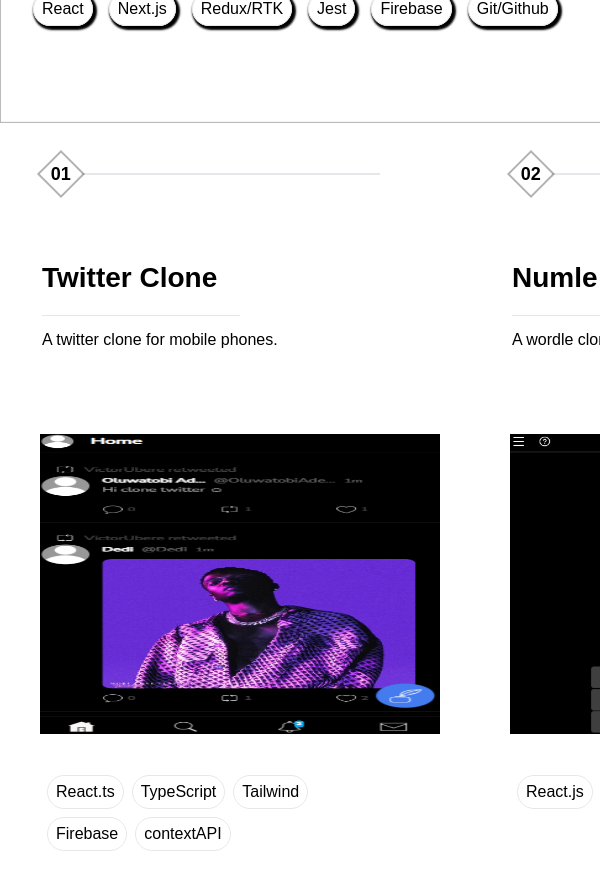
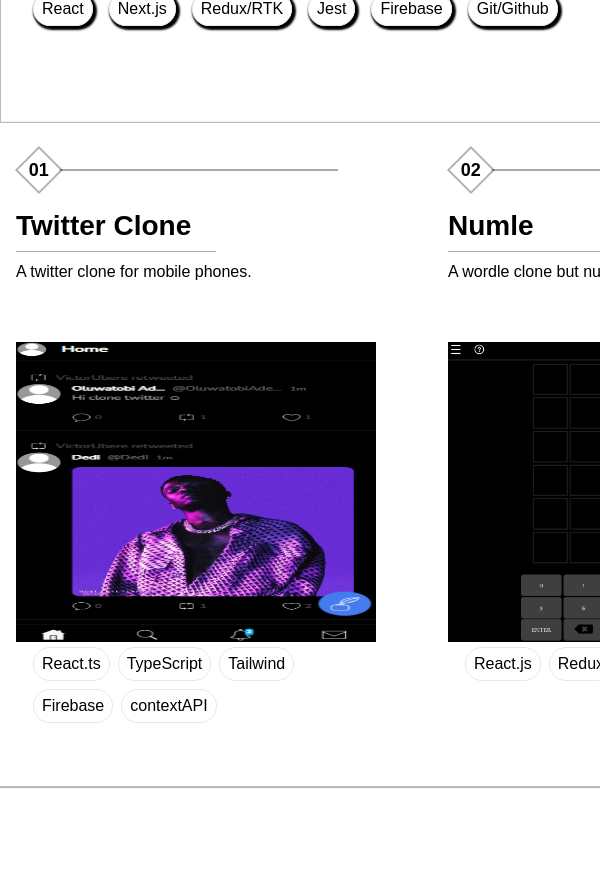
Before and after one commit to Vubere/portfolio, a Next.js app: page / in a window 600 px wide. Shown: the part 1020-1909 px from the top of the page. After the commit the page ends 1806 px from the top, so only its background shows below. Built offline with nearby package versions, Linux system fonts and the light colour scheme; a web font is replaced by a local one.

Commit message:
style fix

```diff
--- a/components/home/Projects.jsx
+++ b/components/home/Projects.jsx
@@ -1,4 +1,3 @@
-import { useState, keygen } from "react";
 import Image from "next/image";
 import { motion } from "framer-motion";
 import { useCloseOnBlur } from "../../hooks/useCloseonClickAway";
@@ -9,7 +8,7 @@
 import numle from "../../assets/numle.png";
 import twitterClone from "../../assets/twitterClone.png";
 import metabnb from "../../assets/metabnb.png";
-import reactCalc from "../../assets/reactCalc.png";
+
 import willCreator from "../../assets/willCreator.png";
 
 export default function Projects({ className }) {
@@ -38,7 +37,7 @@
 
   return (
     <motion.li
-      className="project "
+      className="pt-5 px-4 lg:px-0 md:px-4"
       initial={{
         opacity: 0,
         scale: 0.7,
@@ -56,30 +55,30 @@
         once: true,
       }}
     >
-      <div className="flex items-center gap-1 mb-10 p-4">
+      <div className="flex items-center gap-1 mb-2 py-3 md:px-4 px-2 md:max-w-[340px]">
         <div className="w-[30px] max-w-[30px] min-w-[30px] h-[30px] max-h-[30px] min-h-[30px] border-black shadow-[0_0_0_2px_rgba(0,0,0,0.3)] transform rotate-45 flex items-center justify-center bg-white">
           <p className="transform rotate-[-45deg] text-[18px] font-[700]">
             {indexFormat}
           </p>
         </div>
-        <hr className="w-[300px] max:w-[70vw] h-0 border  " />
+        <hr className="w-[80%] max-w-[280px] border border-[#0005] max:w-[70vw] h-0 border  " />
       </div>
       <article>
-        <div className="p-3">
-          <h4 className="font-[600] text-[28px] mb-4">{title}</h4>
-          <hr className="w-[50%] mb-3" />
-          <p className=" h-[70px]">{description}</p>
+        <div className="md:px-3 ">
+          <h4 className="font-[600] text-[28px] mb-1">{title}</h4>
+          <hr className="w-[50%] mb-2 border-top border-[#0005]" />
+          <p className="lg:h-auto md:h-[70px] h-[70px]">{description}</p>
         </div>
-        <div className="relative inline max-h-[300px] w-[90vw] p-3 max-w-[300px] md:max-w-[400px]  lg:max-w-full ">
+        <div className="relative  max-h-[300px] w-[90vw] max-w-[400px] py-3 md:max-w-[400px]  lg:max-w-full lg:m-0  lg:px-0 ml:pl-4">
           <Image
             src={image}
             height={300}
             width={250}
             alt={`${title}`}
-            className="img max-h-[300px] w-full max-w-[400px]"
+            className="img h-full max-h-[300px] lg:w-full md:w-[90%] w-[90%]"
           />
           <motion.div
-            className="absolute top-0 left-0  h-full bg-[#fff8] flex items-center justify-center gap-2 max-h-[300px] w-full"
+            className="div absolute top-3 left-0  bg-[#fff8] flex items-center justify-center gap-2 md:w-[90%] w-[90%] h-[100%] lg:w-full "
             animate={show ? "show" : "hide"}
             whileHover={{
               opacity: 1,
@@ -109,7 +108,7 @@
         <ul className="flex gap-2 flex-wrap m-2 w-[80%] p-2">
           {tags.map((tag, i) => (
             <motion.li
-              key={keygen}
+              key={i + "" + link}
               initial={{
                 opacity: 0,
                 x: 0,
--- a/pages/contact-me/index.jsx
+++ b/pages/contact-me/index.jsx
@@ -34,7 +34,7 @@
   const emailPattern =
     /^[a-zA-Z0-9.!#$%&'*+/=?^_`{|}~-]+@[a-zA-Z0-9-]+(?:\.[a-zA-Z0-9-]+)*$/;
 
-  console.log(templateID, serviceID, publicKey)
+
 
   const submitHandler = async (e) => {
     e.preventDefault();
--- a/styles/globals.css
+++ b/styles/globals.css
@@ -1,7 +1,6 @@
 @tailwind base;
 @tailwind components;
 @tailwind utilities;
-
 
 ::-webkit-scrollbar {
   display: none;
@@ -10,16 +9,8 @@
   padding: 0;
   margin: 0;
 }
-@media screen and (max-width: 600px){
-  .project{
-    padding-left: 10px;
-  }
-  .project .img{
-    margin: 0 10px;
-    width: 90vw;
-    max-width: 400px;
-  }
-}
+
+
 
 @media screen and (min-width: 600px) and (max-width: 1023px) {
   .skills {
@@ -31,10 +22,6 @@
     border-top: 1px solid #0004;
     display: flex;
     wrap: wrap;
-  }
-  .projects .project{
-    max-width: 80%;
-    margin: 20px;
   }
 }
 @media screen and (min-width: 1024px) {
```
